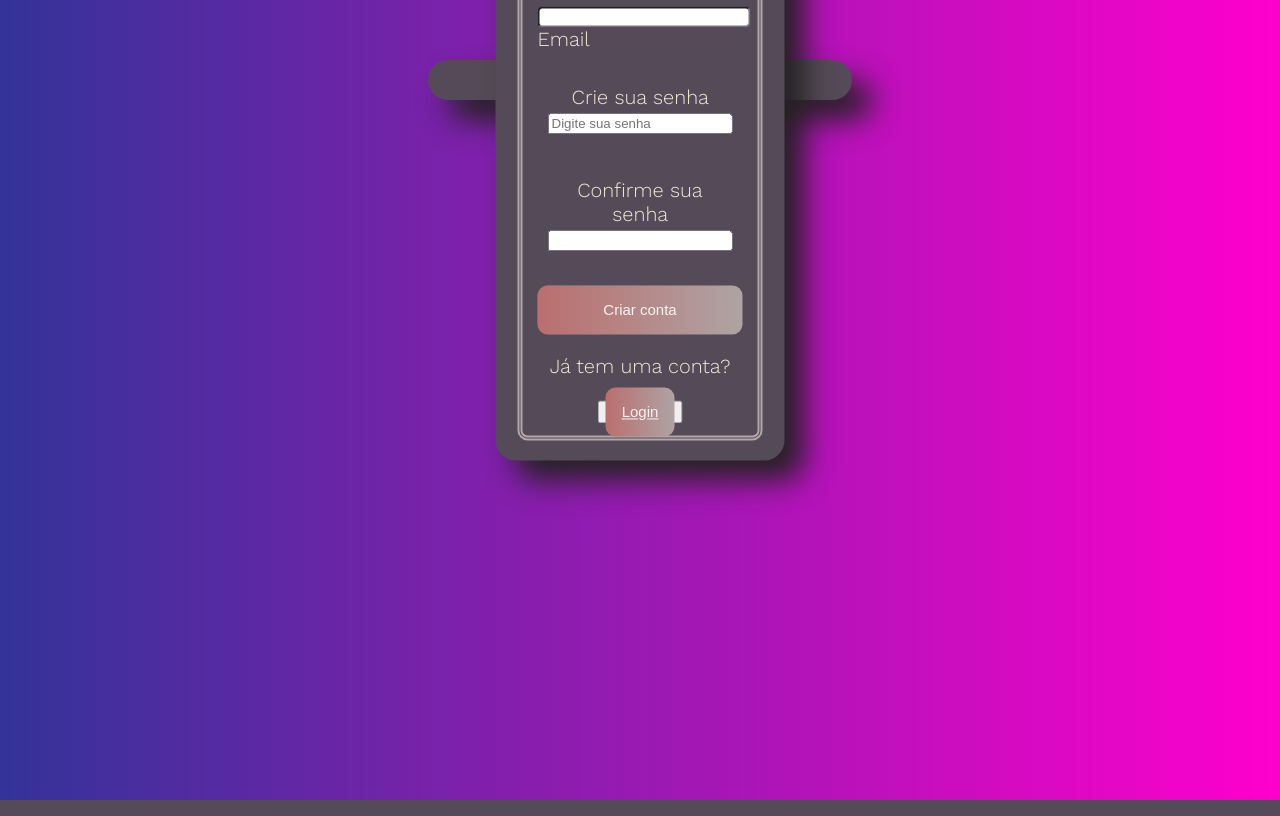
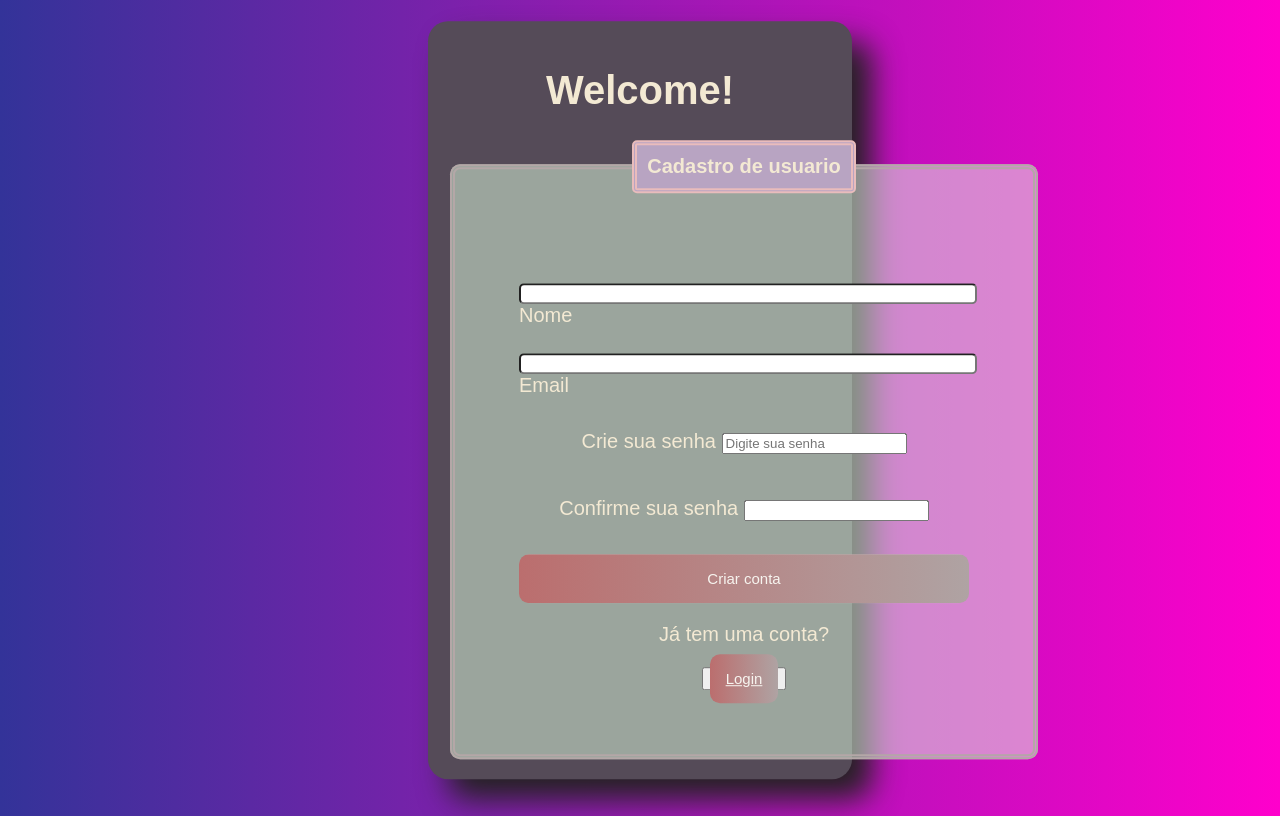
Before and after one commit to ClaudioFritzen/colab_Cadastro_Clientes, a Django app: page / in a window 1280 px wide. Run offline with Django 4.2, Linux system fonts and the light colour scheme.

Commit message:
modificando o layout de vizualização

```diff
--- a/autenticacao/templates/cadastro.html
+++ b/autenticacao/templates/cadastro.html
@@ -23,7 +23,7 @@
         <form action="{% url 'cadastro' %}" method="POST"> {% csrf_token %}
 
             <h1> Welcome! </h1>
-            <fieldset>
+            <fieldset class="fieldsetd">
 
                 <legend><b>Cadastro de usuario</b></legend>
                 <br>
--- a/templates/base.html
+++ b/templates/base.html
@@ -8,6 +8,7 @@
     <meta http-equiv="X-UA-Compatible" content="IE=edge">
     <meta name="viewport" content="width=device-width, initial-scale=1.0">
     <link href="https://fonts.googleapis.com/css2?family=Work+Sans:wght@300&display=swap" rel="stylesheet">
+    <link rel="stylesheet" href="https://fonts.googleapis.com/css2?family=Material+Symbols+Rounded:opsz,wght,FILL,GRAD@48,600,0,0" />
 
     <link rel="stylesheet" href="{% static 'base/css/base.css' %}">
 
@@ -20,10 +21,31 @@
     {% endblock %}
 
 
-{% block 'footer' %} {% endblock 'footer' %}
+    {% block 'footer' %} {% endblock 'footer' %}
 
 
-<script src="https://cdn.jsdelivr.net/npm/jquery@3.5.1/dist/jquery.slim.min.js"></script>
-<script src="https://cdn.jsdelivr.net/npm/bootstrap@4.6.1/dist/js/bootstrap.bundle.min.js" ></script>
+    <script src="https://cdn.jsdelivr.net/npm/jquery@3.5.1/dist/jquery.slim.min.js"></script>
+    <script src="https://cdn.jsdelivr.net/npm/bootstrap@4.6.1/dist/js/bootstrap.bundle.min.js" ></script>
+    <footer>
+        <div class="login-card-social-btns">
+            <a href="#">
+                <svg xmlns="http://www.w3.org/2000/svg" class="icon icon-tabler icon-tabler-brand-facebook"
+                    width="24" height="24" viewBox="0 0 24 24" stroke-width="2" stroke="currentColor" fill="none"
+                    stroke-linecap="round" stroke-linejoin="round">
+                    <path stroke="none" d="M0 0h24v24H0z" fill="none"></path>
+                    <path d="M7 10v4h3v7h4v-7h3l1 -4h-4v-2a1 1 0 0 1 1 -1h3v-4h-3a5 5 0 0 0 -5 5v2h-3"></path>
+                </svg>
+            </a>
+            <a href="#">
+                <svg xmlns="http://www.w3.org/2000/svg" class="icon icon-tabler icon-tabler-brand-google" width="24"
+                    height="24" viewBox="0 0 24 24" stroke-width="3" stroke="currentColor" fill="none"
+                    stroke-linecap="round" stroke-linejoin="round">
+                    <path stroke="none" d="M0 0h24v24H0z" fill="none"></path>
+                    <path d="M17.788 5.108a9 9 0 1 0 3.212 6.892h-8"></path>
+                </svg>
+            </a>
+        </div>
+
+    </footer>
 </body>
 </html>
--- a/templates/static/autenticacao/css/cadastro.css
+++ b/templates/static/autenticacao/css/cadastro.css
@@ -24,6 +24,13 @@ body {
 fieldset {
     border: 5px double rgb(180, 167, 167);
     border-radius: 10px;
+}
+.fieldsetd{
+    width: 450px;
+    background: rgba(225, 255, 225, .5);
+    padding: 4rem;
+    border-radius: 10px;
+    position: relative;
 }
 
 legend {
@@ -78,3 +85,18 @@ legend {
     cursor: pointer;
 
 }
+
+@media (max-width: 768px) {
+    body {
+        padding: 2rem 0;
+    }
+
+    .fieldsetd {
+        width: 300px;
+        padding: 2rem;
+    }
+    .h1{
+        width: 300px;
+        padding: 2rem;
+    }
+}
--- a/templates/static/base/css/base.css
+++ b/templates/static/base/css/base.css
@@ -1,100 +1,54 @@
+
+@import url('https://fonts.googleapis.com/css2?family=Montserrat:ital,wght@0,100;0,200;0,300;0,400;0,500;0,600;0,700;0,800;0,900;1,100;1,200;1,300;1,400;1,500;1,600;1,700;1,800;1,900&display=swap');
+
+
 body {
+    font-family: 'Poppins', sans-serif;
+    min-height: 100vh;
     background: linear-gradient(to right, #333399, #ff00cc);
+    display: flex;
+    align-items: center;
+    justify-content: center;
 }
 
-#login-home {
-    font-family: 'Work Sans', sans-serif;
-    background-image: linear-gradient(to right, rgb(175, 163, 163), rgb(187, 110, 110));
-    font-size: 20px;
+.login-card-social-btns {
+    display: flex;
+    align-items: center;
+    justify-content: center;
+    gap: 1rem;
 }
 
-form {
-    position: absolute;
-    top: 50%;
-    left: 50%;
-    transform: translate(-50%, -50%);
-    background-color: rgb(85, 75, 88);
-    text-align: center;
-    padding: 20px;
-    border-radius: 20px;
-    box-shadow: 20px 20px 30px rgb(36, 34, 34);
-    color: rgb(243, 233, 211);
+.login-card-social-btns a {
+    display: flex;
+    align-items: center;
+    justify-content: center;
+    color: black;
+    width: 50px;
+    height: 50px;
+    background: rgba(255, 255, 255, .6);
+    border-radius: 100px;
+    transition: all .5s;
 }
 
-fieldset {
-    border: 5px double rgb(180, 167, 167);
-    border-radius: 10px;
+.login-card-social-btns a:hover{
+    background: white;
+    transform: scale(1.1);
 }
 
-legend {
-    border: 5px double rgb(233, 188, 188);
-    padding: 10px;
-    background-color: rgb(184, 164, 194);
-    border-radius: 5px;
+
+
+
+@media (max-width: 768px) {
+    body {
+        padding: 2rem 0;
+    }
+
+    .fieldsetd {
+        width: 300px;
+        padding: 2rem;
+    }
+    .h1{
+        width: 300px;
+        padding: 2rem;
+    }
 }
-
-.login-input {
-    position: relative;
-    text-align: left;
-    right: 5%;
-    border-radius: 5px;
-    width: 100%;
-    letter-spacing: 1px;
-    margin: 30px;
-}
-
-.enter {
-    background-image: linear-gradient(to left, rgb(175, 163, 163), rgb(187, 110, 110));
-    width: 100%;
-    border: none;
-    padding: 2vh;
-    color: rgb(247, 244, 239);
-    font-size: 15px;
-    border-radius: 10px;
-    cursor: pointer;
-
-}
-
-.forgot {
-    border-radius: 10px;
-    text-decoration: none;
-}
-
-footer {
-    display: flex;
-    justify-content: center;
-    align-items: center;
-    place-content:center;
-    margin: 50px;
-}
-
-.logo,
-.logo2 {
-    display: flex;
-    justify-content: center;
-    align-items: center;
-
-    margin: 10px;
-    padding: 10px;
-}
-
-.icon1,
-.icon2,
-.icon3,
-.icon4 {
-    padding: 10px;
-}
-.box {
-    position: absolute;
-    top: 10%;
-    left: 50%;
-    transform: translate(-50%, -50%);
-    background-color: rgb(85, 75, 88);
-    text-align: center;
-    padding: 20px;
-    border-radius: 20px;
-    width: 30%;
-    height: auto;
-    box-shadow: 20px 20px 30px rgb(36, 34, 34);
-    color: rgb(243, 233, 211);
-}
```
Also changed, not shown: autenticacao/templates/login.html (+12 -2 lines).
